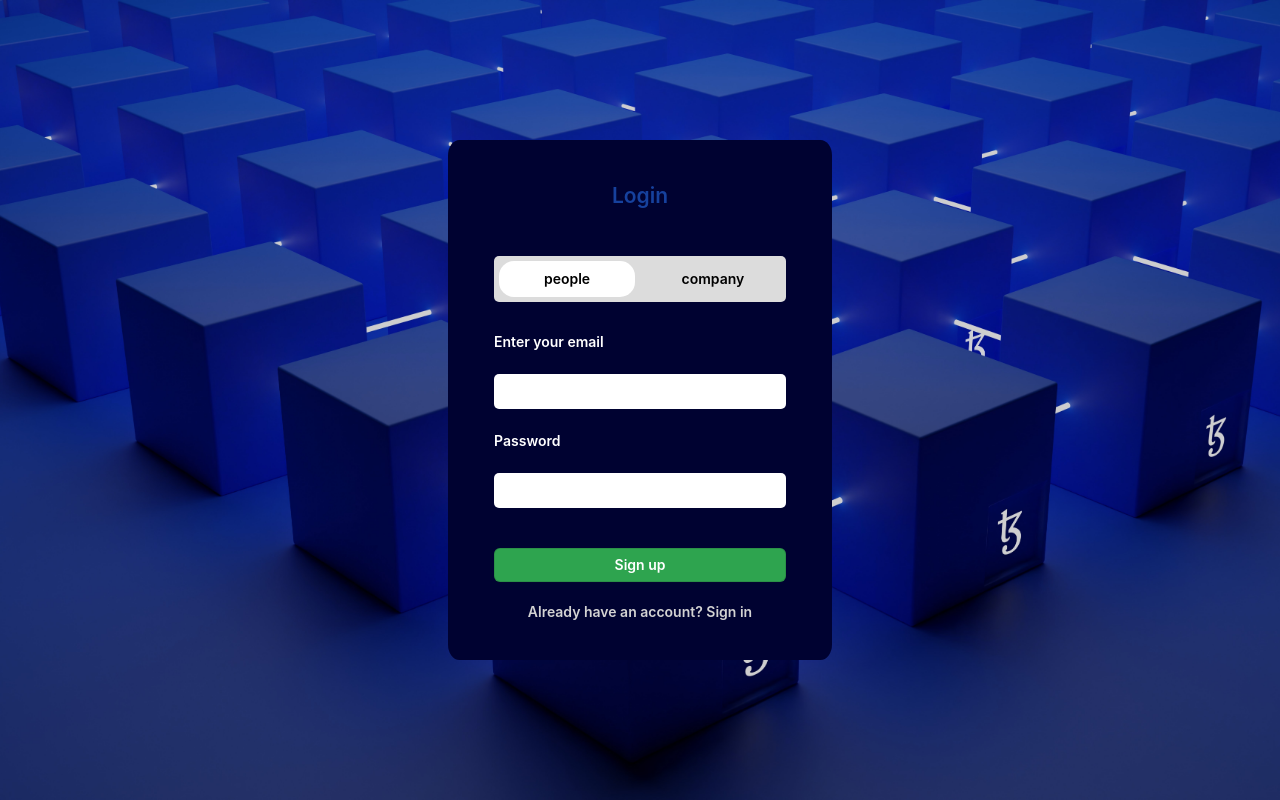
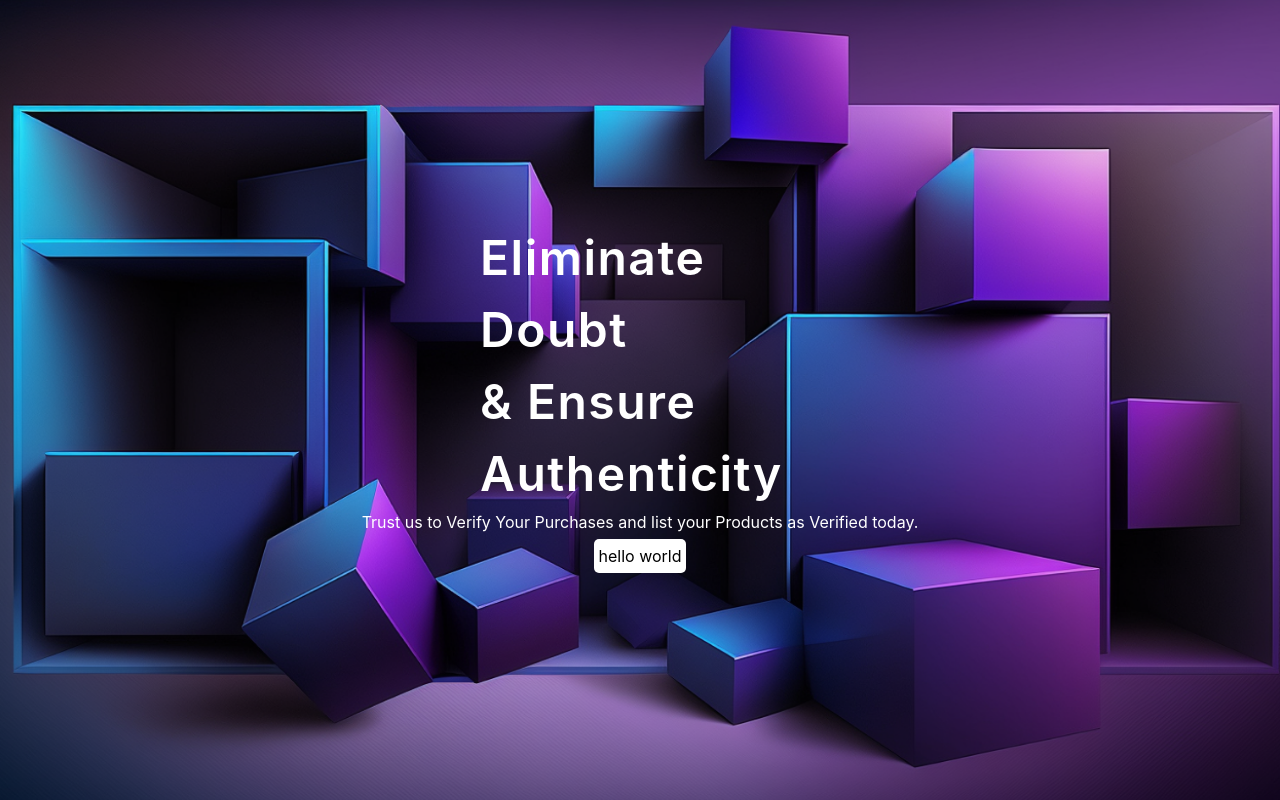
Before and after one commit to Prince-0000/Counterfeit, a React (Create React App) app: page / in a window 1280 px wide. Built offline with nearby package versions, Linux system fonts and the light colour scheme.

Commit message:
landing page

```diff
--- a/src/App.js
+++ b/src/App.js
@@ -2,7 +2,7 @@
 // import "./App.css";
 import Login from './Components/Login/Login';
 import Product from './Components/Product/Product';
-
+import Landing from "./Components/Landing/Landing";
 
 function App() {
 
@@ -10,7 +10,8 @@ function App() {
   return (
     <div className=''>
 
-      <Login/>
+    <Landing/>
+      {/* <Login/> */}
       {/* add product */}
       {/* <Product/> */}
 
--- /dev/null
+++ b/src/Components/Landing/Landing.css
@@ -0,0 +1,51 @@
+
+* {
+    margin: 0;
+    padding: 0;
+    box-sizing: border-box;
+}
+
+.wrapperLanding {
+    width: 100vw;
+    height: 100vh;
+    position: relative;
+    display: flex;
+    align-items: center;
+    justify-content: center;
+}
+
+.bgLanding {
+    background-image: url(./img\ 1.png);
+    background-repeat: no-repeat;
+    background-size: cover;
+}
+
+.cardPart {
+    width: 50%;
+    display: flex;
+    justify-content: center;
+    align-items: center;
+    flex-direction: column;
+    color: white;
+}
+
+
+.mainheading {
+    width: 50%;
+    font-size: 3rem;
+    font-weight: 600;
+    letter-spacing: 1.5px;
+}
+
+.subHeading {
+    font-size: 1rem;
+    text-align: center;
+}
+
+.HomeButton {
+    background-color: white;
+    color: black;
+    border-radius: 5px;
+    margin: 0.3rem;
+    padding: 0.3rem;
+}
--- /dev/null
+++ b/src/Components/Landing/Landing.jsx
@@ -0,0 +1,25 @@
+import React from 'react'
+
+import "./Landing.css";
+
+const Landing = () => {
+  return (
+    <div className='wrapperLanding bgLanding'>
+
+      <div className='cardPart'>
+      <div className='mainheading'>
+        <h2>Eliminate Doubt</h2>
+        <h2>& Ensure Authenticity</h2>
+      </div>
+      <h2 className='subHeading'>
+      Trust us to Verify Your Purchases and list your Products
+      as Verified today.</h2>
+
+      <button className='HomeButton'>hello world</button>
+      </div>
+
+    </div>
+  )
+}
+
+export default Landing
```
Also changed, not shown: src/Components/Landing/img 1.png (added).
